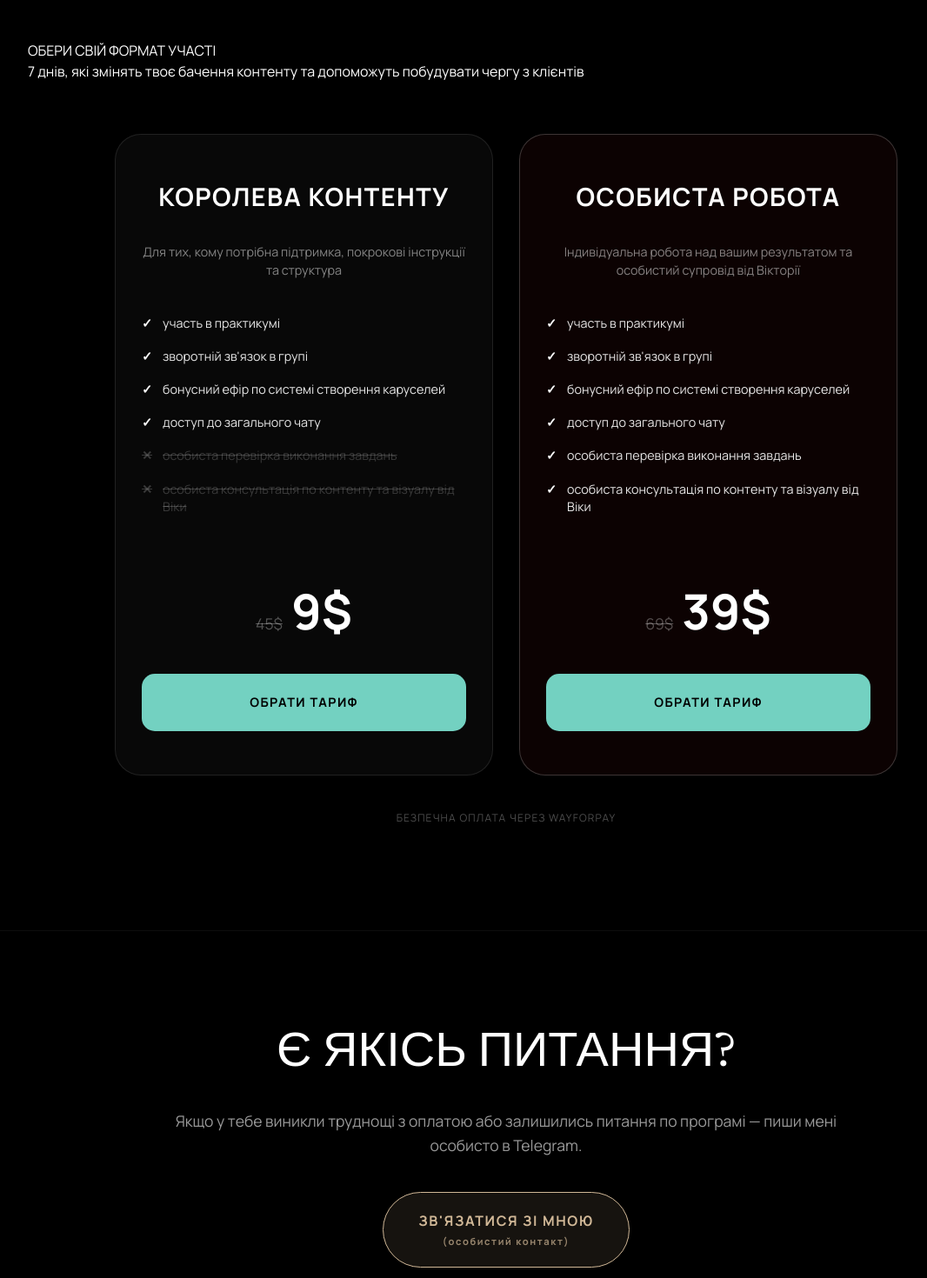
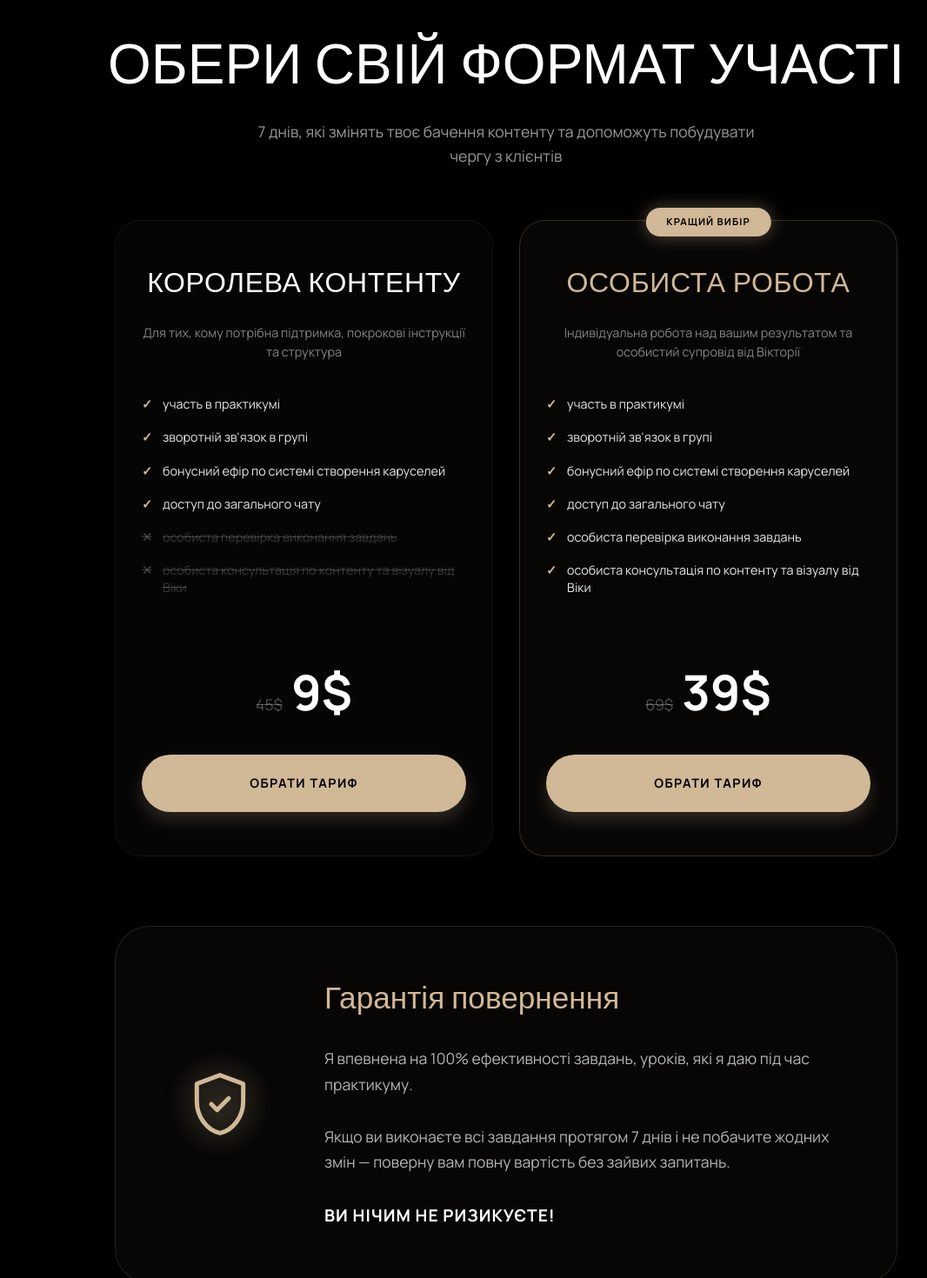
Before and after one commit to YuransiS/victoria-mc, a Next.js app: page /practicum in a window 1280 px wide. Shown: the part 9200-10670 px from the top of the page at 87% size, without its empty margins (58-1124 px from the left). Built offline with nearby package versions, Linux system fonts and the light colour scheme.

Commit message:
feat: implement PracticumRegistration component with tiered tariff pricing and guarantee block

```diff
--- a/src/components/practicum/PracticumRegistration.module.css
+++ b/src/components/practicum/PracticumRegistration.module.css
@@ -6,6 +6,25 @@
 .container {
   max-width: 1100px;
   margin: 0 auto;
+}
+
+.sectionTitle {
+  font-family: var(--font-newsreader);
+  font-size: clamp(2.5rem, 6vw, 4rem);
+  color: #fff;
+  text-align: center;
+  margin-bottom: 20px;
+  line-height: 1.1;
+}
+
+.sectionDesc {
+  font-family: var(--font-manrope);
+  font-size: 1.1rem;
+  color: rgba(255, 255, 255, 0.6);
+  text-align: center;
+  max-width: 600px;
+  margin: 0 auto 60px;
+  line-height: 1.6;
 }
 
 .tariffsGrid {
@@ -20,20 +39,33 @@
 
 .tariffCard {
   position: relative;
-  background: #080808;
+  background: rgba(255, 255, 255, 0.02);
+  backdrop-filter: blur(20px);
+  -webkit-backdrop-filter: blur(20px);
   border-radius: 30px;
   padding: 50px 30px;
   text-align: left;
   overflow: visible;
-  border: 1px solid rgba(255, 255, 255, 0.1);
+  border: 1px solid rgba(255, 255, 255, 0.05);
   display: flex;
   flex-direction: column;
-  transition: transform 0.3s ease, border-color 0.3s ease;
+  transition: all 0.4s cubic-bezier(0.23, 1, 0.32, 1);
+}
+
+.tariffCard:hover {
+  transform: translateY(-5px);
+  background: rgba(255, 255, 255, 0.04);
+  border-color: rgba(255, 255, 255, 0.1);
 }
 
 .tariffCard.pro {
-  border-color: rgba(255, 255, 255, 0.2);
-  background: #0c0202; /* Slight reddish tint like in screenshot */
+  background: rgba(209, 184, 151, 0.03);
+  border-color: rgba(209, 184, 151, 0.2);
+}
+
+.tariffCard.pro:hover {
+  background: rgba(209, 184, 151, 0.06);
+  border-color: rgba(209, 184, 151, 0.4);
 }
 
 .bestChoiceBadge {
@@ -41,7 +73,7 @@
   top: -15px;
   left: 50%;
   transform: translateX(-50%);
-  background: #73d1c1; /* Mint color from screenshot */
+  background: #d1b897;
   color: #000;
   font-family: var(--font-manrope);
   font-weight: 800;
@@ -50,7 +82,7 @@
   border-radius: 20px;
   letter-spacing: 0.1em;
   white-space: nowrap;
-  box-shadow: 0 0 20px rgba(115, 209, 193, 0.4);
+  box-shadow: 0 0 20px rgba(209, 184, 151, 0.4);
   z-index: 10;
 }
 
@@ -63,13 +95,17 @@
 }
 
 .tariffTitle {
-  font-family: var(--font-manrope);
-  font-weight: 900;
-  font-size: 1.8rem;
+  font-family: var(--font-newsreader);
+  font-weight: 400;
+  font-size: 2rem;
   color: #fff;
-  margin-bottom: 30px;
+  margin-bottom: 20px;
   text-align: center;
-  letter-spacing: 0.05em;
+  letter-spacing: 0.02em;
+}
+
+.pro .tariffTitle {
+  color: #d1b897;
 }
 
 .tariffDesc {
@@ -100,7 +136,7 @@
 
 .featuresList li::before {
   content: "✓";
-  color: #fff;
+  color: #d1b897;
   font-weight: bold;
 }
 
@@ -114,10 +150,6 @@
   color: rgba(255, 255, 255, 0.2);
   text-decoration: none;
   display: inline-block;
-}
-
-.featuresList li.included {
-  color: #fff;
 }
 
 .priceWrapper {
@@ -144,34 +176,102 @@
   display: inline-block;
 }
 
-.newPrice::before {
-  content: "";
-  display: block;
-}
-
 .registerBtn {
-  background: #73d1c1;
+  background: #d1b897;
   color: #000;
   font-family: var(--font-manrope);
   font-weight: 800;
   font-size: 0.9rem;
   padding: 22px 32px;
   border: none;
-  border-radius: 15px;
+  border-radius: 100px;
   cursor: pointer;
   text-transform: uppercase;
   letter-spacing: 0.1em;
   transition: all 0.3s ease;
   width: 100%;
+  box-shadow: 0 10px 20px rgba(209, 184, 151, 0.2);
 }
 
 .registerBtn:hover {
-  transform: translateY(-3px);
-  filter: brightness(1.1);
-  box-shadow: 0 10px 25px rgba(115, 209, 193, 0.3);
+  transform: translateY(-3px) scale(1.02);
+  background: #e5ccae;
+  box-shadow: 0 15px 30px rgba(209, 184, 151, 0.4);
 }
 
-.guarantee {
+.guaranteeBlock {
+  margin-top: 80px;
+  background: rgba(209, 184, 151, 0.03);
+  border: 1px solid rgba(209, 184, 151, 0.15);
+  border-radius: 40px;
+  padding: 60px;
+  display: flex;
+  align-items: center;
+  gap: 60px;
+  max-width: 900px;
+  margin-left: auto;
+  margin-right: auto;
+  backdrop-filter: blur(10px);
+  -webkit-backdrop-filter: blur(10px);
+}
+
+.shieldContainer {
+  position: relative;
+  width: 120px;
+  height: 120px;
+  flex-shrink: 0;
+  display: flex;
+  align-items: center;
+  justify-content: center;
+}
+
+.shieldGlow {
+  position: absolute;
+  inset: 0;
+  background: radial-gradient(circle at center, rgba(209, 184, 151, 0.2) 0%, transparent 70%);
+  animation: shieldPulse 4s infinite ease-in-out;
+}
+
+@keyframes shieldPulse {
+  0%, 100% { transform: scale(1); opacity: 0.5; }
+  50% { transform: scale(1.2); opacity: 0.8; }
+}
+
+.shieldSvg {
+  width: 80px;
+  height: 80px;
+  position: relative;
+  z-index: 2;
+  filter: drop-shadow(0 0 15px rgba(209, 184, 151, 0.3));
+}
+
+.guaranteeInfo {
+  flex: 1;
+}
+
+.guaranteeTitle {
+  font-family: var(--font-newsreader);
+  font-size: 2.2rem;
+  color: #d1b897;
+  margin-bottom: 24px;
+}
+
+.guaranteeText {
+  font-family: var(--font-manrope);
+  font-size: 1.1rem;
+  line-height: 1.7;
+  color: rgba(255, 255, 255, 0.7);
+}
+
+.riskFree {
+  color: #fff;
+  font-weight: 700;
+  font-size: 1.2rem;
+  text-transform: uppercase;
+  letter-spacing: 0.05em;
+}
+
+.paymentSecurity {
   margin-top: 40px;
   font-family: var(--font-manrope);
   font-size: 0.75rem;
@@ -195,4 +295,20 @@
   .newPrice {
     font-size: 3rem;
   }
+
+  .guaranteeBlock {
+    flex-direction: column;
+    padding: 40px 30px;
+    gap: 30px;
+    text-align: center;
+    margin-top: 60px;
+  }
+
+  .guaranteeTitle {
+    font-size: 1.8rem;
+  }
+
+  .guaranteeText {
+    font-size: 1rem;
+  }
 }
--- a/src/components/practicum/PracticumRegistration.tsx
+++ b/src/components/practicum/PracticumRegistration.tsx
@@ -40,7 +40,6 @@ export function PracticumRegistration() {
             transition={{ duration: 0.5, ease: "easeOut" }}
             className={styles.tariffCard}
           >
-            <div className={styles.glow} />
             <div className={styles.cardContent}>
               <h3 className={styles.tariffTitle}>КОРОЛЕВА КОНТЕНТУ</h3>
               <p className={styles.tariffDesc}>Для тих, кому потрібна підтримка, покрокові інструкції та структура</p>
@@ -79,7 +78,7 @@ export function PracticumRegistration() {
             transition={{ duration: 0.5, ease: "easeOut" }}
             className={`${styles.tariffCard} ${styles.pro}`}
           >
-            <div className={styles.glow} />
+            <div className={styles.bestChoiceBadge}>КРАЩИЙ ВИБІР</div>
             <div className={styles.cardContent}>
               <h3 className={styles.tariffTitle}>ОСОБИСТА РОБОТА</h3>
               <p className={styles.tariffDesc}>Індивідуальна робота над вашим результатом та особистий супровід від Вікторії</p>
@@ -112,7 +111,54 @@ export function PracticumRegistration() {
 
         </div>
 
-        <p className={styles.guarantee}>Безпечна оплата через WayForPay</p>
+        <div className={styles.guaranteeBlock}>
+          <motion.div
+            className={styles.shieldContainer}
+            initial={{ scale: 0.8, opacity: 0 }}
+            whileInView={{ scale: 1, opacity: 1 }}
+            viewport={{ once: true }}
+            transition={{ type: "spring", stiffness: 200, damping: 15 }}
+          >
+            <div className={styles.shieldGlow} />
+            <svg className={styles.shieldSvg} viewBox="0 0 24 24" fill="none" xmlns="http://www.w3.org/2000/svg">
+              <motion.path
+                d="M12 2L4 5V11C4 16.19 7.41 21.05 12 22C16.59 21.05 20 16.19 20 11V5L12 2Z"
+                stroke="#d1b897"
+                strokeWidth="1.5"
+                strokeLinecap="round"
+                strokeLinejoin="round"
+                initial={{ pathLength: 0 }}
+                whileInView={{ pathLength: 1 }}
+                viewport={{ once: true }}
+                transition={{ duration: 1.5, ease: "easeInOut" }}
+              />
+              <motion.path
+                d="M9 12L11 14L15 10"
+                stroke="#d1b897"
+                strokeWidth="1.5"
+                strokeLinecap="round"
+                strokeLinejoin="round"
+                initial={{ pathLength: 0, opacity: 0 }}
+                whileInView={{ pathLength: 1, opacity: 1 }}
+                viewport={{ once: true }}
+                transition={{ duration: 0.8, delay: 1, ease: "easeOut" }}
+              />
+            </svg>
+          </motion.div>
+
+          <div className={styles.guaranteeInfo}>
+            <h4 className={styles.guaranteeTitle}>Гарантія повернення</h4>
+            <p className={styles.guaranteeText}>
+              Я впевнена на 100% ефективності завдань, уроків, які я даю під час практикуму.
+              <br /><br />
+              Якщо ви виконаєте всі завдання протягом 7 днів і не побачите жодних змін — поверну вам повну вартість без зайвих запитань.
+              <br /><br />
+              <span className={styles.riskFree}>Ви нічим не ризикуєте!</span>
+            </p>
+          </div>
+        </div>
+
+        <p className={styles.paymentSecurity}>Безпечна оплата через WayForPay</p>
       </div>
 
       <BookingModal
```
